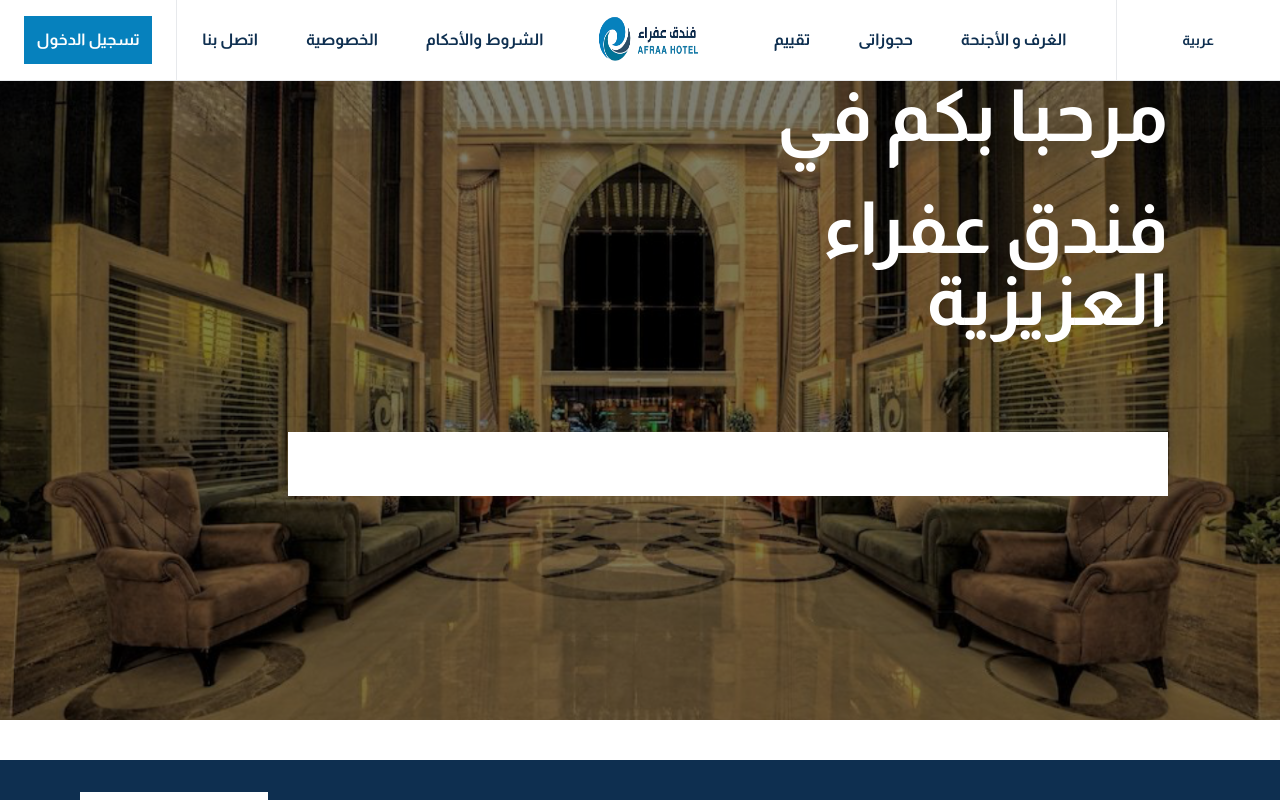
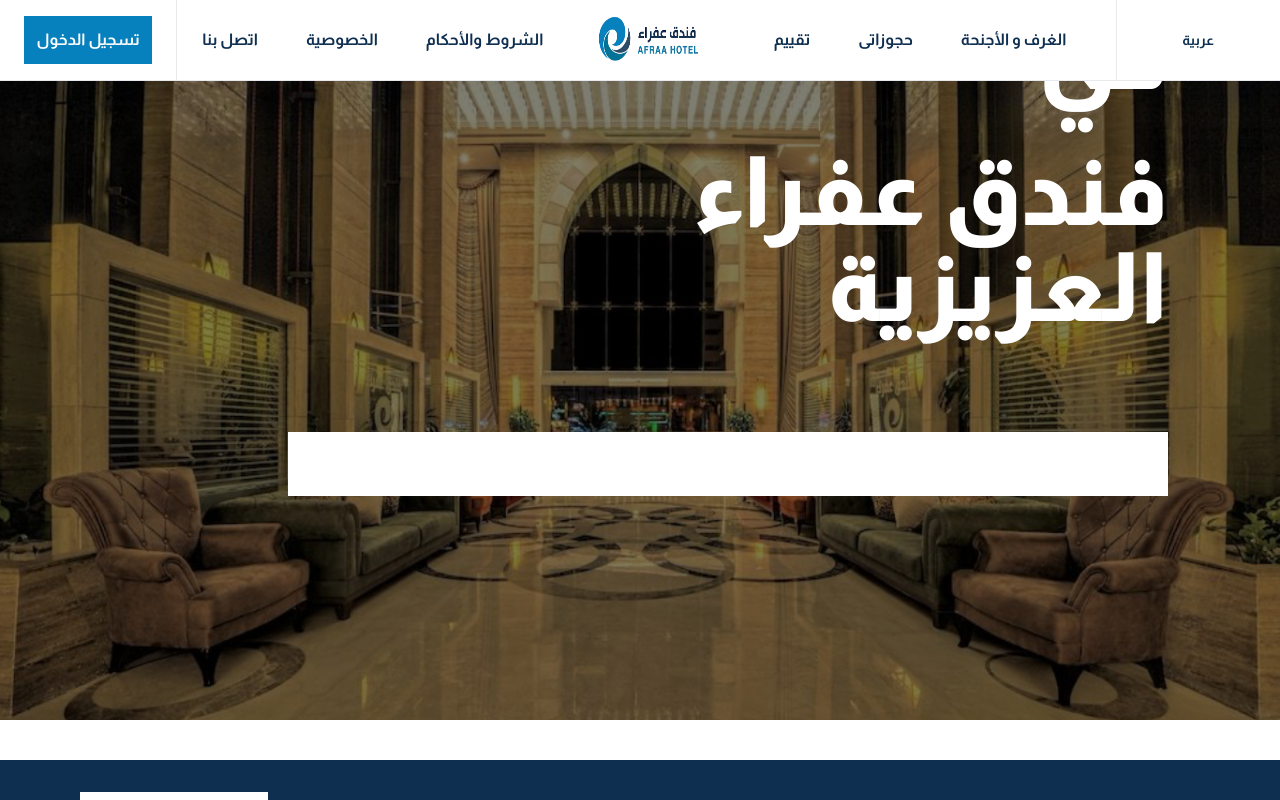
Before and after one commit to Safaayachi/afraa, a Next.js app: page / in a window 1280 px wide. Shown: the top 800 px of the page. Built offline with nearby package versions, Linux system fonts and the light colour scheme.

Commit message:
FIRST SECTION

```diff
--- a/pages/index.tsx
+++ b/pages/index.tsx
@@ -19,11 +19,11 @@
               <div className="absolute z-10 h-full w-full p-6 py-32 lg:px-28">
                 <div className="relative flex h-full w-full flex-col gap-10 lg:gap-0">
                   <div className="relative flex h-2/6 w-full items-end justify-end">
-                    <div className="flex flex-col gap-10 lg:w-1/2 ">
-                      <div className="text-end text-5xl font-bold text-tint lg:text-7xl  ">
+                    <div className="flex flex-col gap-10 w-full lg:w-1/2 ">
+                      <div className="text-end text-5xl font-extrabold text-tint md:text-6xl lg:text-8xl  ">
                         مرحبا بكم في{" "}
                       </div>
-                      <div className="text-end text-5xl font-bold text-tint  lg:text-7xl ">
+                      <div className="text-end text-5xl font-extrabold text-tint md:text-6xl lg:text-8xl ">
                         فندق عفراء العزيزية
                       </div>
                     </div>
```
